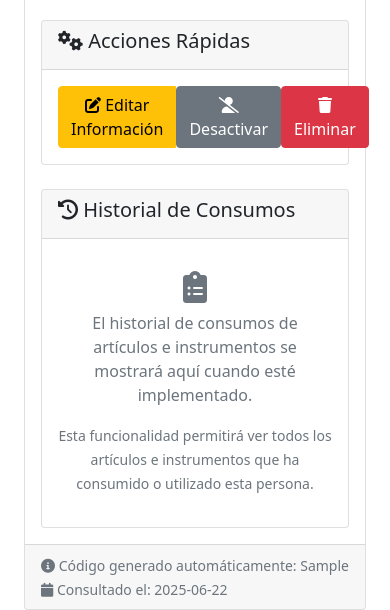
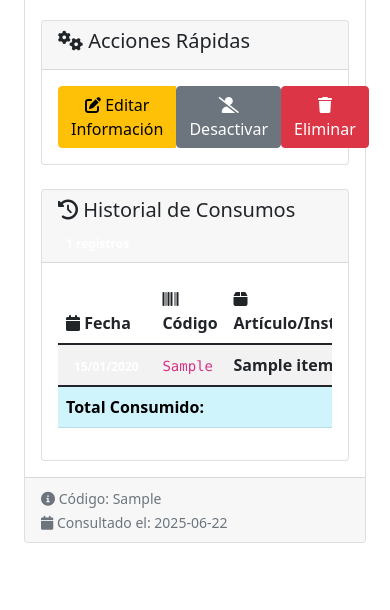
Before and after one commit to Jtobar-Ec/CarDesk, a Flask app: page /personal/1 in a window 390 px wide. Shown: the part 810-1420 px from the top of the page. After the commit the page ends 1353 px from the top, so only its background shows below. Run offline with Flask 3, Linux system fonts and the light colour scheme; a user stored in the database is signed in; tables that the repository leaves empty hold one stand-in row (values such as "Sample post").

Commit message:
feat: implementar historial de consumos por persona
- Agregar consulta SQL optimizada para obtener consumos
- Implementar template responsive con tabla completa
- Mostrar fecha, artículo, cantidad, valores y observaciones
- Calcular totales automáticamente
- Manejar casos sin datos con mensaje informativo

```diff
--- a/app/routes/web/personal.py
+++ b/app/routes/web/personal.py
@@ -58,8 +58,11 @@
         flash('Persona no encontrada', 'error')
         return redirect(url_for('personal.listar_personal'))
 
+    # Obtener historial de consumos
+    consumos = personal_service.obtener_historial_consumos(persona_id)
+
     today = date.today().strftime('%Y-%m-%d')
-    return render_template('personal/detail.html', persona=persona, today=today)
+    return render_template('personal/detail.html', persona=persona, consumos=consumos, today=today)
 
 @bp.route('/<int:persona_id>/editar', methods=['GET', 'POST'])
 @login_required
--- a/app/services/personal_service.py
+++ b/app/services/personal_service.py
@@ -144,3 +144,40 @@
     def obtener_por_ci(self, ci):
         """Obtiene una persona por CI"""
         return self.repo.get_by_ci(ci)
+
+    def obtener_historial_consumos(self, persona_id):
+        """Obtiene el historial de consumos de una persona"""
+        from app.database.models import Consumo, MovimientoDetalle, Item
+        from sqlalchemy import desc
+
+        # Consulta optimizada para obtener consumos con detalles
+        consumos = db.session.query(
+            Consumo.c_fecha,
+            Consumo.c_observaciones,
+            MovimientoDetalle.m_cantidad,
+            MovimientoDetalle.m_valorUnitario,
+            MovimientoDetalle.m_valorTotal,
+            Item.i_codigo,
+            Item.i_nombre,
+            Item.i_tipo
+        ).join(MovimientoDetalle, Consumo.id == MovimientoDetalle.c_id)\
+         .join(Item, MovimientoDetalle.i_id == Item.id)\
+         .filter(Consumo.pe_id == persona_id)\
+         .order_by(desc(Consumo.c_fecha))\
+         .all()
+
+        # Formatear los datos para el template
+        historial = []
+        for consumo in consumos:
+            historial.append({
+                'fecha': consumo.c_fecha.strftime('%d/%m/%Y'),
+                'codigo_item': consumo.i_codigo,
+                'nombre_item': consumo.i_nombre,
+                'tipo_item': consumo.i_tipo.title(),
+                'cantidad': consumo.m_cantidad,
+                'valor_unitario': float(consumo.m_valorUnitario),
+                'valor_total': float(consumo.m_valorTotal),
+                'observaciones': consumo.c_observaciones or 'Sin observaciones'
+            })
+
+        return historial
--- a/app/templates/personal/detail.html
+++ b/app/templates/personal/detail.html
@@ -167,23 +167,88 @@
                         </div>
                     </div>
 
-                    <!-- Historial de Consumos (placeholder para futuras funcionalidades) -->
+                    <!-- Historial de Consumos -->
                     <div class="row mt-4">
                         <div class="col-12">
                             <div class="card card-outline card-success">
                                 <div class="card-header">
                                     <h5 class="card-title"><i class="fas fa-history"></i> Historial de Consumos</h5>
+                                    {% if consumos %}
+                                        <div class="card-tools">
+                                            <span class="badge badge-success">{{ consumos|length }} registros</span>
+                                        </div>
+                                    {% endif %}
                                 </div>
                                 <div class="card-body">
-                                    <div class="text-center py-3">
-                                        <i class="fas fa-clipboard-list fa-2x text-muted mb-2"></i>
-                                        <p class="text-muted">
-                                            El historial de consumos de artículos e instrumentos se mostrará aquí cuando esté implementado.
-                                        </p>
-                                        <small class="text-muted">
-                                            Esta funcionalidad permitirá ver todos los artículos e instrumentos que ha consumido o utilizado esta persona.
-                                        </small>
-                                    </div>
+                                    {% if consumos %}
+                                        <div class="table-responsive">
+                                            <table class="table table-striped table-hover">
+                                                <thead class="thead-light">
+                                                    <tr>
+                                                        <th><i class="fas fa-calendar"></i> Fecha</th>
+                                                        <th><i class="fas fa-barcode"></i> Código</th>
+                                                        <th><i class="fas fa-box"></i> Artículo/Instrumento</th>
+                                                        <th><i class="fas fa-tag"></i> Tipo</th>
+                                                        <th><i class="fas fa-sort-numeric-up"></i> Cantidad</th>
+                                                        <th><i class="fas fa-dollar-sign"></i> V. Unitario</th>
+                                                        <th><i class="fas fa-calculator"></i> V. Total</th>
+                                                        <th><i class="fas fa-comment"></i> Observaciones</th>
+                                                    </tr>
+                                                </thead>
+                                                <tbody>
+                                                    {% for consumo in consumos %}
+                                                    <tr>
+                                                        <td>
+                                                            <span class="badge badge-info">{{ consumo.fecha }}</span>
+                                                        </td>
+                                                        <td>
+                                                            <code>{{ consumo.codigo_item }}</code>
+                                                        </td>
+                                                        <td>
+                                                            <strong>{{ consumo.nombre_item }}</strong>
+                                                        </td>
+                                                        <td>
+                                                            {% if consumo.tipo_item == 'Articulo' %}
+                                                                <span class="badge badge-primary">{{ consumo.tipo_item }}</span>
+                                                            {% else %}
+                                                                <span class="badge badge-warning">{{ consumo.tipo_item }}</span>
+                                                            {% endif %}
+                                                        </td>
+                                                        <td class="text-center">
+                                                            <span class="badge badge-secondary">{{ consumo.cantidad }}</span>
+                                                        </td>
+                                                        <td class="text-right">
+                                                            ${{ "%.2f"|format(consumo.valor_unitario) }}
+                                                        </td>
+                                                        <td class="text-right">
+                                                            <strong>${{ "%.2f"|format(consumo.valor_total) }}</strong>
+                                                        </td>
+                                                        <td>
+                                                            <small class="text-muted">{{ consumo.observaciones }}</small>
+                                                        </td>
+                                                    </tr>
+                                                    {% endfor %}
+                                                </tbody>
+                                                <tfoot>
+                                                    <tr class="table-info">
+                                                        <th colspan="6" class="text-right">Total Consumido:</th>
+                                                        <th class="text-right">
+                                                            ${{ "%.2f"|format(consumos|sum(attribute='valor_total')) }}
+                                                        </th>
+                                                        <th></th>
+                                                    </tr>
+                                                </tfoot>
+                                            </table>
+                                        </div>
+                                    {% else %}
+                                        <div class="text-center py-4">
+                                            <i class="fas fa-clipboard-list fa-3x text-muted mb-3"></i>
+                                            <h5 class="text-muted">Sin consumos registrados</h5>
+                                            <p class="text-muted">
+                                                Esta persona no tiene consumos de artículos o instrumentos registrados en el sistema.
+                                            </p>
+                                        </div>
+                                    {% endif %}
                                 </div>
                             </div>
                         </div>
@@ -195,7 +260,7 @@
                         <div class="col-md-6">
                             <small class="text-muted">
                                 <i class="fas fa-info-circle"></i>
-                                Código generado automáticamente: {{ persona.pe_codigo }}
+                                Código: {{ persona.pe_codigo }}
                             </small>
                         </div>
                         <div class="col-md-6 text-right">
```
